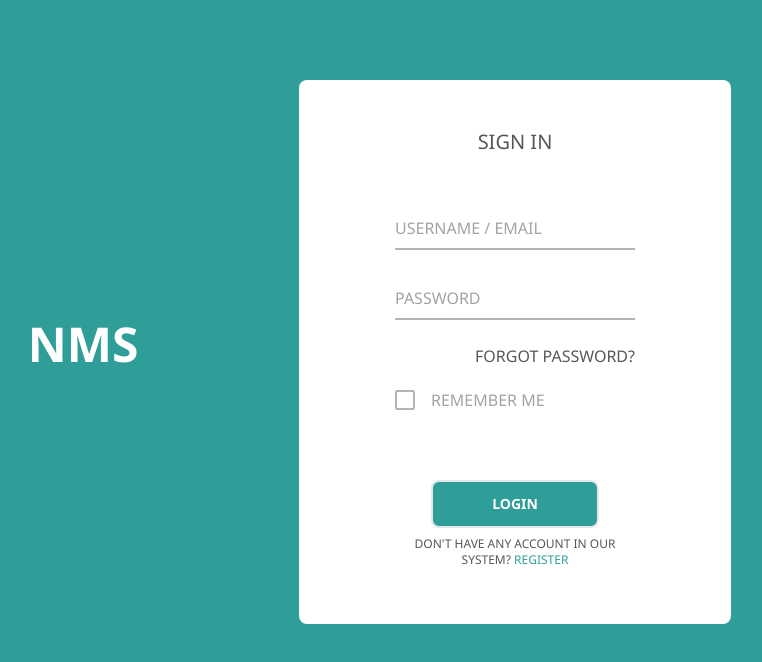
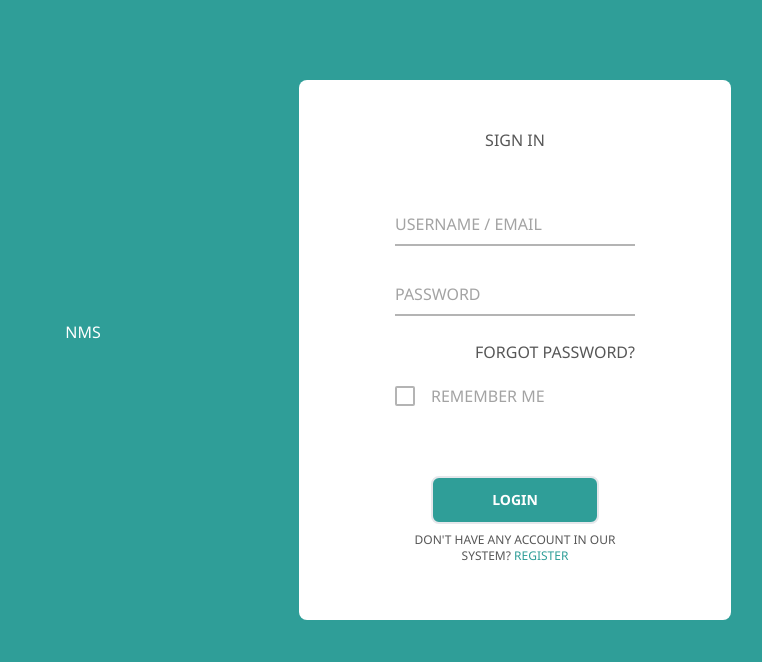
Before and after one commit to IrakozeLoraine/nms-front, a React (Vite) app: page /login in a window 1280 px wide. Shown: the top 662 px of the page, without its empty margins (341-1103 px from the left). Built offline with nearby package versions, Linux system fonts and the light colour scheme; a web font is replaced by a local one.

Commit message:
feat: implement heading atom

```diff
--- /dev/null
+++ b/src/components/atoms/Heading.tsx
@@ -0,0 +1,20 @@
+import React, { ReactNode } from 'react';
+import { HeadingProps } from '../../types/custom/Heading';
+
+const Heading = ({
+  fontSize = 'lg',
+  fontWeight = 'medium',
+  color = 'txt-primary',
+  className = '',
+  children,
+}: HeadingProps) => {
+  return (
+    <h2
+      className={`text-${fontSize} font-${fontWeight} text-${color} ${className}`}
+    >
+      {children}
+    </h2>
+  );
+};
+
+export default Heading;
--- a/src/components/atoms/LogoText.tsx
+++ b/src/components/atoms/LogoText.tsx
@@ -1,4 +1,5 @@
 import React from 'react';
+import Heading from './Heading';
 
 export default function LogoText({
   ignorePadding = false,
@@ -6,12 +7,13 @@ export default function LogoText({
   ignorePadding?: boolean;
 }) {
   return (
-    <h2
-      className={`text-5xl font-bold text-main ${
-        !ignorePadding ? 'xl:py-60' : 'py-14'
-      } text-center`}
+    <Heading
+      fontSize="5xl"
+      fontWeight="bold"
+      color="main"
+      className={`${!ignorePadding ? 'xl:py-60' : 'py-14'} text-center`}
     >
       NMS
-    </h2>
+    </Heading>
   );
 }
--- a/src/components/molecule/SigninMolecule.tsx
+++ b/src/components/molecule/SigninMolecule.tsx
@@ -2,6 +2,7 @@ import React, { ChangeEvent, FormEvent, useState } from 'react';
 import Button from '../atoms/Button';
 import Checkbox from '../atoms/Checkbox';
 import Form from '../atoms/Form';
+import Heading from '../atoms/Heading';
 import Input from '../atoms/Input';
 
 export default function SigninMolecule({
@@ -38,9 +39,14 @@ export default function SigninMolecule({
   return (
     <>
       <Form onSubmit={handleSubmit}>
-        <h2 className="text-xl uppercase pb-12 text-center text-txt-primary">
+        <Heading
+          fontSize="xl"
+          fontWeight="normal"
+          color="txt-primary"
+          className="pb-12 text-center uppercase"
+        >
           {header}
-        </h2>
+        </Heading>
         <Input
           inputname={'username'}
           label={usernamelabel}
--- a/src/components/molecule/SignupMolecule.tsx
+++ b/src/components/molecule/SignupMolecule.tsx
@@ -1,6 +1,7 @@
 import React, { ChangeEvent, FormEvent, useState } from 'react';
 import Button from '../atoms/Button';
 import Form from '../atoms/Form';
+import Heading from '../atoms/Heading';
 import Input from '../atoms/Input';
 import Select from '../atoms/Select';
 
@@ -41,9 +42,14 @@ export default function SignupMolecule() {
   return (
     <>
       <Form onSubmit={handleSubmit}>
-        <h2 className="text-xl uppercase pb-12 text-center text-txt-primary">
+        <Heading
+          fontSize="xl"
+          fontWeight="normal"
+          color="txt-primary"
+          className="pb-12 text-center uppercase"
+        >
           Sign up
-        </h2>
+        </Heading>
         <div className="grid xl:grid-cols-2 xl:gap-6">
           <Input
             inputname={'firstname'}
--- a/src/components/organisms/RightSidebar.tsx
+++ b/src/components/organisms/RightSidebar.tsx
@@ -9,6 +9,7 @@ import profile from '../../public/icons/profile.svg';
 import logout from '../../public/icons/logout.svg';
 import Button from '../atoms/Button';
 import { Link } from 'react-router-dom';
+import Heading from '../atoms/Heading';
 
 export default function RightSidebar() {
   const defaultLinks = () => {
@@ -54,9 +55,13 @@ export default function RightSidebar() {
   };
   return (
     <div className="w-60 max-w-xs bg-primary md:h-screen overflow-y-scroll">
-      <h2 className={`text-2xl text-main pt-14 text-center uppercase`}>
+      <Heading
+        fontSize="2xl"
+        fontWeight="bold"
+        className="pt-14 text-center uppercase"
+      >
         Courses
-      </h2>
+      </Heading>
       <div className="mb-auto h-10">
         <div className={'py-12 '}>
           <SidebarLinks className="px-11" links={defaultLinks()} isRight />
--- /dev/null
+++ b/src/types/custom/Heading.ts
@@ -0,0 +1,10 @@
+import { ReactNode } from 'react';
+import { IColorType, IFontSizeType, IFontWeightType } from '..';
+
+export interface HeadingProps {
+  fontSize?: IFontSizeType;
+  fontWeight?: IFontWeightType;
+  color?: IColorType;
+  className?: string;
+  children: ReactNode;
+}
```
